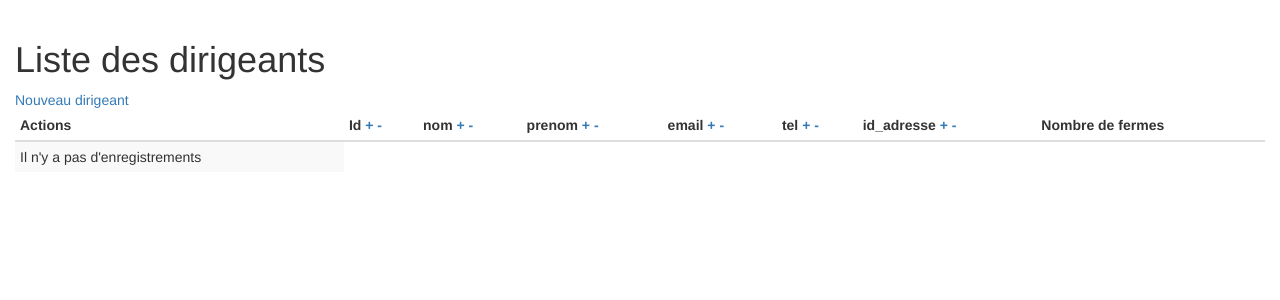
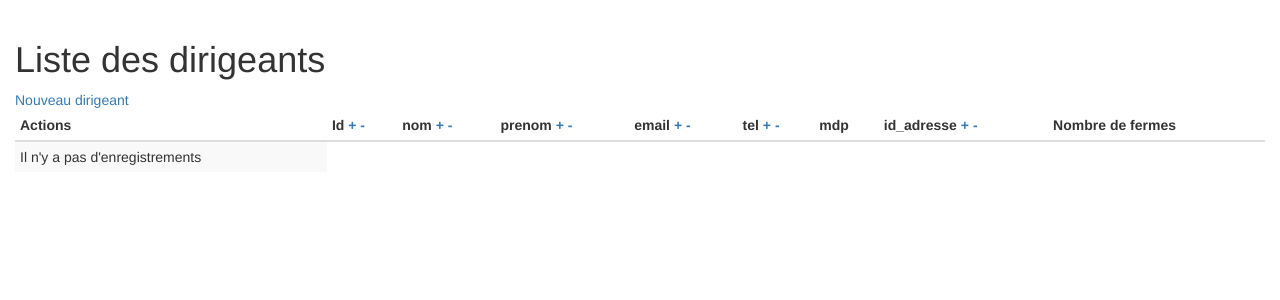
Before and after one commit to IMIE-LM-GEN-2017/Exemple-PHP, a PHP site: page /dirigeants.php in a window 1280 px wide. Shown: the part 52-352 px from the top of the page. Run offline with PHP 8.4, Linux system fonts and the light colour scheme; data that the repository does not hold is empty.

Commit message:
Added an "mdp" fields in dirigeants and added password fields with md5 _encryption_

```diff
--- a/dirigeants.php
+++ b/dirigeants.php
@@ -22,7 +22,7 @@ $ordreDirection = $ordreDeTri[1];
 //$sql = "SELECT d.id, d.nom, d.prenom, d.email, d.tel, d.id_adresse, count(f.id) as nb_fermes FROM dirigeants d LEFT JOIN fermes f ON d.id=f.id_dirigeant GROUP BY d.id ORDER BY $ordreChamp $ordreDirection";
 
 $sql="
-  SELECT d.id, d.nom, d.prenom, d.id_adresse, d.tel, d.email, count(f.id) nb_fermes
+  SELECT d.id, d.nom, d.prenom, d.mdp, d.id_adresse, d.tel, d.email, count(f.id) nb_fermes
   FROM dirigeants d
   LEFT JOIN fermes f ON d.id=f.id_dirigeant
   GROUP BY d.id
@@ -36,11 +36,6 @@ if(!$resultats){
   die;
 }
 
-// if(!){
-//   echo "<div class='alert alert-danger'>Erreur SQL:"
-//        .  mysqli_error($connection)
-//        . "</div>";
-// };
 ?>
 <a href="dirigeants_new.php">Nouveau dirigeant</a>
 <table class="table table-condensed table-striped table-hover">
@@ -71,6 +66,9 @@ if(!$resultats){
         tel
         <a href="?order=tel&amp;direction=ASC">+</a>
         <a href="?order=tel&amp;direction=DESC">-</a>
+      </th>
+      <th>
+        mdp
       </th>
       <th>
         id_adresse
@@ -112,6 +110,7 @@ if(!$resultats){
         <td><?= $ligne['prenom'] ?></td>
         <td><?= $ligne['email'] ?></td>
         <td><?= $ligne['tel'] ?></td>
+        <td><?= $ligne['mdp'] ?></td>
         <td><?= $ligne['id_adresse'] ?></td>
         <td><?= $ligne['nb_fermes'] ?></td>
       </tr>
--- a/poulets.sql
+++ b/poulets.sql
@@ -173,3 +173,5 @@ UNLOCK TABLES;
 /*!40111 SET SQL_NOTES=@OLD_SQL_NOTES */;
 
 -- Dump completed on 2017-07-31 13:22:46
+
+ALTER TABLE `dirigeants` ADD `mdp` VARCHAR(50) NOT NULL AFTER `id_adresse`;
```
Also changed, not shown: dirigeants_new.php (+15 -2 lines).
